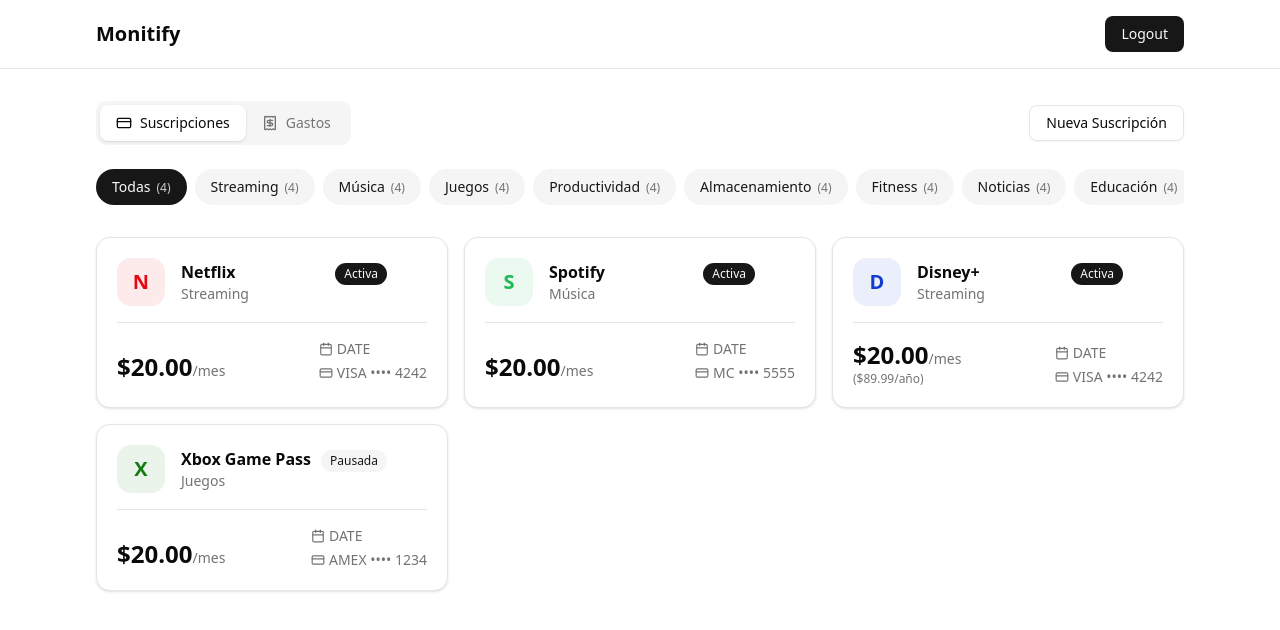
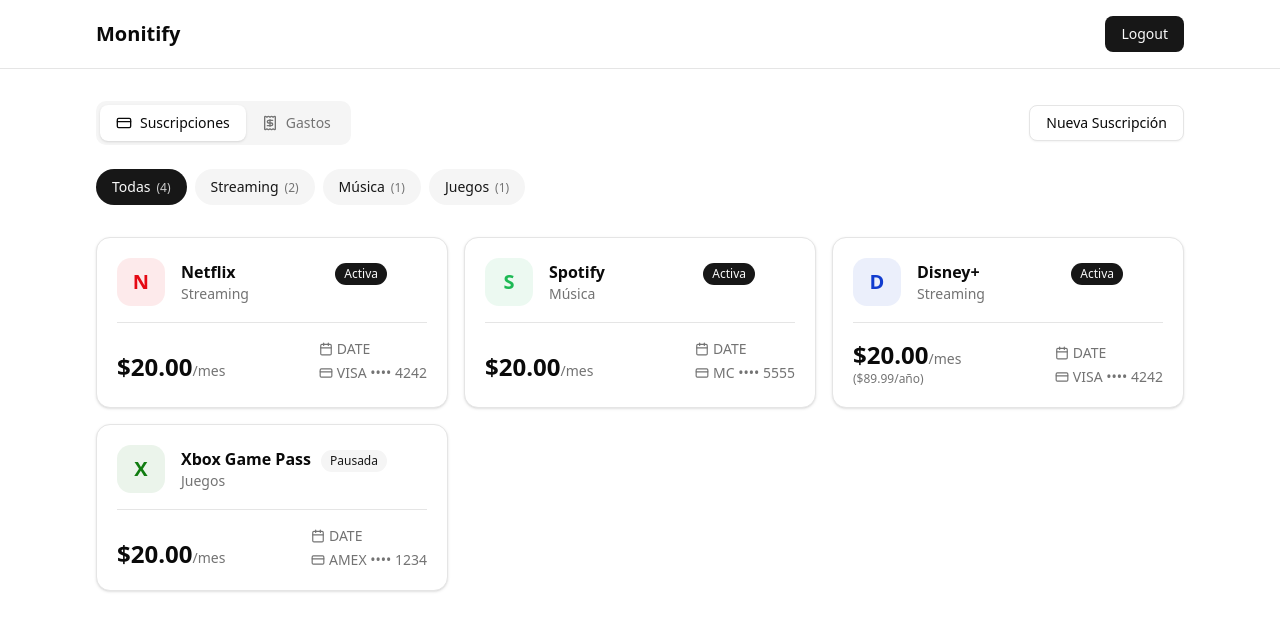
Before and after one commit to Alejandro1709/monitify, a React (Vite) app: page / in a window 1280 px wide. Shown: the top 630 px of the page. Built offline with nearby package versions, Linux system fonts and the light colour scheme.

Commit message:
Add: subscriptions filter counts

```diff
--- a/src/components/subscriptions/category-filter.tsx
+++ b/src/components/subscriptions/category-filter.tsx
@@ -3,10 +3,11 @@
 
 interface Props {
   selectedCategory: SubscriptionCategory | 'all'
+  counts: Record<SubscriptionCategory | 'all', number>
   onCategoryChange: (category: SubscriptionCategory | 'all') => void
 }
 
-function CategoryFilter({ selectedCategory, onCategoryChange }: Props) {
+function CategoryFilter({ selectedCategory, counts, onCategoryChange }: Props) {
   const categories: (SubscriptionCategory | 'all')[] = [
     'all',
     'streaming',
@@ -24,10 +25,10 @@
     <div className="flex gap-2 overflow-x-auto pb-2 scrollbar-hide">
       {categories.map((category) => {
         const isSelected = selectedCategory === category
-        // const count = counts[category] || 0
+        const count = counts[category] || 0
         const label = category === 'all' ? 'Todas' : categoryLabels[category]
 
-        // if (category !== 'all' && count === 0) return null
+        if (category !== 'all' && count === 0) return null
 
         return (
           <motion.button
@@ -44,13 +45,15 @@
             `}
           >
             {label}
+            {count > 0 && (
               <span
                 className={`ml-1.5 text-xs ${
                   isSelected ? 'opacity-80' : 'text-muted-foreground'
                 }`}
               >
-              (4)
+                ({count})
               </span>
+            )}
           </motion.button>
         )
       })}
--- a/src/components/subscriptions/subscriptions-view.tsx
+++ b/src/components/subscriptions/subscriptions-view.tsx
@@ -7,10 +7,11 @@
 
 interface Props {
   subscriptions: Subscription[]
+  counts: Record<SubscriptionCategory | 'all', number>
   onAddClick: () => void
 }
 
-function SubscriptionsView({ subscriptions, onAddClick }: Props) {
+function SubscriptionsView({ subscriptions, counts, onAddClick }: Props) {
   const [selectedCategory, setSelectedCategory] = useState<
     SubscriptionCategory | 'all'
   >('all')
@@ -20,6 +21,7 @@
       <CategoryFilter
         selectedCategory={selectedCategory}
         onCategoryChange={setSelectedCategory}
+        counts={counts}
       />
 
       {subscriptions.length === 0 ? (
--- a/src/pages/IndexPage.tsx
+++ b/src/pages/IndexPage.tsx
@@ -1,4 +1,4 @@
-import { useState } from 'react'
+import { useMemo, useState } from 'react'
 import ExpensesView from '@/components/expenses/expenses-view'
 import SubscriptionsView from '@/components/subscriptions/subscriptions-view'
 import ToolBar from '@/components/toolbar'
@@ -6,13 +6,34 @@
 import { useViewModeStore } from '@/stores/useViewModeStore'
 import defaultSubscriptions from '@/data/subscriptions'
 import { useSubscriptionDialogStore } from '@/stores/useSubscriptionDialogStore'
-import type { Subscription } from '@/types/subscription'
+import type { Subscription, SubscriptionCategory } from '@/types/subscription'
 
 function IndexPage() {
   const viewMode = useViewModeStore((state) => state.viewMode)
 
   const [subscriptions, setSubscriptions] =
     useState<Subscription[]>(defaultSubscriptions)
+
+  const subCategoryCounts = useMemo(() => {
+    const counts: Record<SubscriptionCategory | 'all', number> = {
+      all: subscriptions.length,
+      streaming: 0,
+      music: 0,
+      gaming: 0,
+      productivity: 0,
+      cloud: 0,
+      fitness: 0,
+      news: 0,
+      education: 0,
+      other: 0,
+    }
+
+    subscriptions.forEach((sub) => {
+      counts[sub.category]++
+    })
+
+    return counts
+  }, [subscriptions])
 
   const changeIsOpen = useSubscriptionDialogStore((state) => state.changeIsOpen)
 
@@ -48,6 +69,7 @@
       {viewMode === 'subscriptions' ? (
         <SubscriptionsView
           subscriptions={subscriptions}
+          counts={subCategoryCounts}
           onAddClick={handleAddSubscription}
         />
       ) : (
```
Lines whose indentation alone changed are shown as unchanged.
